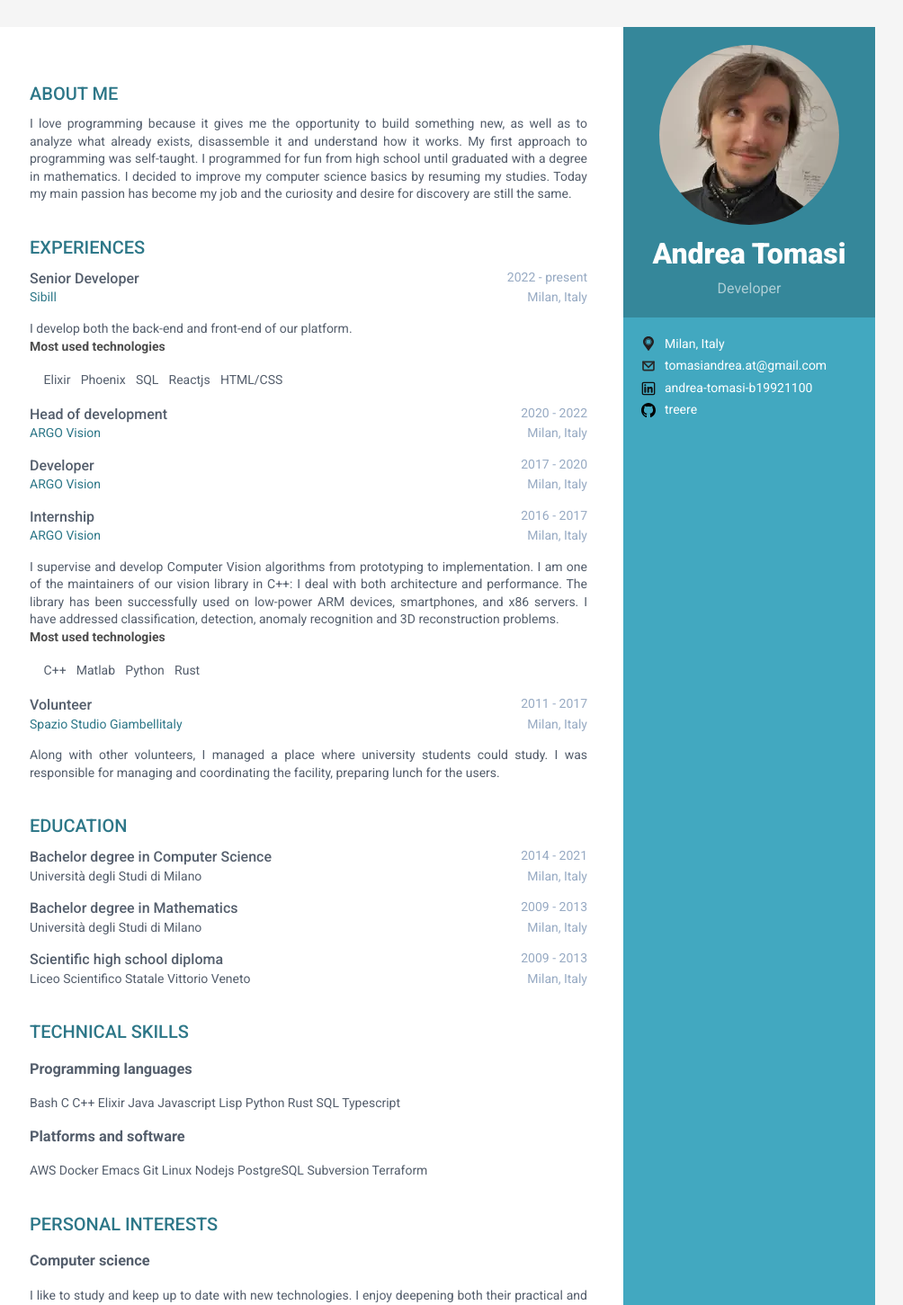
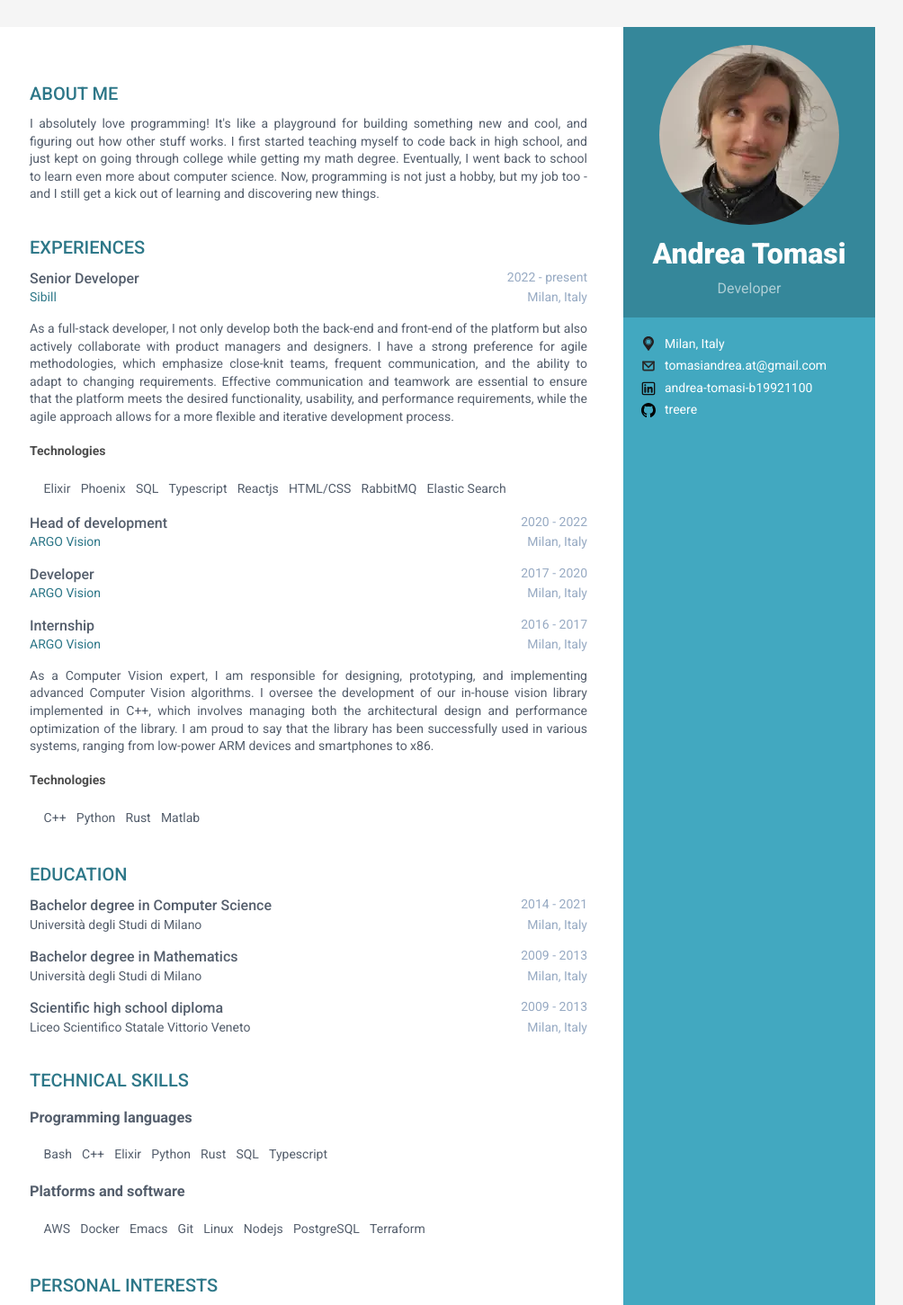
Before and after one commit to treere/cv, a SvelteKit app: page / in a window 1280 px wide. Shown: the top 1451 px of the page at 90% size, without its empty margins (167-1171 px from the left). Built offline with nearby package versions, Linux system fonts and the light colour scheme.

Commit message:
Improve texts

```diff
--- a/src/lib/components/Experience.svelte
+++ b/src/lib/components/Experience.svelte
@@ -1,10 +1,12 @@
 <script lang="ts">
+  import LineList from './LineList.svelte';
+
   export let role: string;
   export let time: string;
   export let company: string;
   export let where: string;
   export let website: string | undefined = undefined;
-  export let tecnologies: string[] | undefined = undefined;
+  export let technologies: string[] | undefined = undefined;
 </script>
 
 <div class="job-description">
@@ -28,15 +30,10 @@
 
 <slot />
 
-{#if tecnologies !== undefined}
-  <div>
-    <div class="tecnologies-title">Most used technologies</div>
-
-    <ul class="tecnologies-list">
-      {#each tecnologies as tecnology}
-        <li>{tecnology}</li>
-      {/each}
-    </ul>
+{#if technologies !== undefined}
+  <div class="tecnologies">
+    <h4 class="title">Technologies</h4>
+    <LineList list={technologies} />
   </div>
 {/if}
 
@@ -61,28 +58,20 @@
   .row {
     display: flex;
     flex-direction: row;
-  }
-  .row > div:last-child {
-    margin-left: auto;
-    color: #97aac3;
+
+    > div:last-child {
+      margin-left: auto;
+      color: #97aac3;
+    }
   }
 
-  .tecnologies-title {
-    margin-bottom: 10px;
-    color: rgba(0, 0, 0, 0.7);
-    font-size: 14px;
-    font-weight: 600;
-    margin-top: 0;
-    margin-bottom: 0;
-  }
+  .tecnologies {
+    margin-top: 10px;
 
-  .tecnologies-list {
-    list-style: none;
-    padding-left: 10px;
-  }
-
-  .tecnologies-list li {
-    display: inline-block;
-    padding: 0.25em 0.4em;
+    .title {
+      color: rgba(0, 0, 0, 0.7);
+      font-size: 14px;
+      font-weight: 600;
+    }
   }
 </style>
--- /dev/null
+++ b/src/lib/components/LineList.svelte
@@ -0,0 +1,21 @@
+<script>
+  export let list;
+</script>
+
+<ul>
+  {#each list as element}
+    <li>{element}</li>
+  {/each}
+</ul>
+
+<style>
+  ul {
+    list-style: none;
+    padding-left: 10px;
+  }
+
+  li {
+    display: inline-block;
+    padding: 0.25em 0.4em;
+  }
+</style>
--- a/src/routes/+page.svelte
+++ b/src/routes/+page.svelte
@@ -2,6 +2,7 @@
   import Email from '$lib/components/Email.svelte';
   import Experience from '$lib/components/Experience.svelte';
   import Github from '$lib/components/Github.svelte';
+  import LineList from '$lib/components/LineList.svelte';
   import Location from '$lib/components/Location.svelte';
   import Linkedin from '$lib/components/Linkedin.svelte';
   import Page from '$lib/components/Page.svelte';
@@ -13,12 +14,11 @@
 <Page>
   <svelte:fragment slot="central">
     <Section title="About me">
-      I love programming because it gives me the opportunity to build something new, as well as to
-      analyze what already exists, disassemble it and understand how it works. My first approach to
-      programming was self-taught. I programmed for fun from high school until graduated with a
-      degree in mathematics. I decided to improve my computer science basics by resuming my studies.
-      Today my main passion has become my job and the curiosity and desire for discovery are still
-      the same.
+      I absolutely love programming! It's like a playground for building something new and cool, and
+      figuring out how other stuff works. I first started teaching myself to code back in high
+      school, and just kept on going through college while getting my math degree. Eventually, I
+      went back to school to learn even more about computer science. Now, programming is not just a
+      hobby, but my job too - and I still get a kick out of learning and discovering new things.
     </Section>
 
     <Section title="Experiences">
@@ -28,9 +28,24 @@
         company="Sibill"
         where="Milan, Italy"
         website="https://sibill.it"
-        tecnologies={['Elixir', 'Phoenix', 'SQL', 'Reactjs', 'HTML/CSS']}
+        technologies={[
+          'Elixir',
+          'Phoenix',
+          'SQL',
+          'Typescript',
+          'Reactjs',
+          'HTML/CSS',
+          'RabbitMQ',
+          'Elastic Search'
+        ]}
       >
-        I develop both the back-end and front-end of our platform.
+        As a full-stack developer, I not only develop both the back-end and front-end of the
+        platform but also actively collaborate with product managers and designers. I have a strong
+        preference for agile methodologies, which emphasize close-knit teams, frequent
+        communication, and the ability to adapt to changing requirements. Effective communication
+        and teamwork are essential to ensure that the platform meets the desired functionality,
+        usability, and performance requirements, while the agile approach allows for a more flexible
+        and iterative development process.
       </Experience>
       <Experience
         role="Head of development"
@@ -52,23 +67,14 @@
         company="ARGO Vision"
         where="Milan, Italy"
         website="https://argo.vision"
-        tecnologies={['C++', 'Matlab', 'Python', 'Rust']}
+        technologies={['C++', 'Python', 'Rust', 'Matlab']}
       >
-        I supervise and develop Computer Vision algorithms from prototyping to implementation. I am
-        one of the maintainers of our vision library in C++: I deal with both architecture and
-        performance. The library has been successfully used on low-power ARM devices, smartphones,
-        and x86 servers. I have addressed classification, detection, anomaly recognition and 3D
-        reconstruction problems.
-      </Experience>
-      <Experience
-        role="Volunteer"
-        time="2011 - 2017"
-        company="Spazio Studio Giambellitaly"
-        where="Milan, Italy"
-        website="https://www.facebook.com/spaziostudiogy"
-      >
-        Along with other volunteers, I managed a place where university students could study. I was
-        responsible for managing and coordinating the facility, preparing lunch for the users.
+        As a Computer Vision expert, I am responsible for designing, prototyping, and implementing
+        advanced Computer Vision algorithms. I oversee the development of our in-house vision
+        library implemented in C++, which involves managing both the architectural design and
+        performance optimization of the library. I am proud to say that the library has been
+        successfully used in various systems, ranging from low-power ARM devices and smartphones to
+        x86.
       </Experience>
     </Section>
 
@@ -94,28 +100,36 @@
     </Section>
 
     <Section title="Technical skills">
-      <h3>Programming languages</h3>
-      Bash C C++ Elixir Java Javascript Lisp Python Rust SQL Typescript
+      <Subsection title="Programming languages">
+        <LineList list={['Bash', 'C++', 'Elixir', 'Python', 'Rust', 'SQL', 'Typescript']} />
+      </Subsection>
 
-      <h3>Platforms and software</h3>
-      AWS Docker Emacs Git Linux Nodejs PostgreSQL Subversion Terraform
+      <Subsection title="Platforms and software">
+        <LineList
+          list={['AWS', 'Docker', 'Emacs', 'Git', 'Linux', 'Nodejs', 'PostgreSQL', 'Terraform']}
+        />
+      </Subsection>
     </Section>
 
     <Section title="Personal interests">
       <Subsection title="Computer science">
-        I like to study and keep up to date with new technologies. I enjoy deepening both their
-        practical and theoretical sides. I usually attend different meetups: JUG (Jvm User Group),
-        XPUG (eXtreme Programming User Group), Rust Milano and Opensource Saturday.
+        I really enjoy learning about and staying current with new technologies. I love diving into
+        both the practical and theoretical aspects of them. I often attend various meetups to fuel
+        my curiosity, such as JVM User Group, eXtreme Programming User Group, Rust Milano, and
+        Opensource Saturday. It's a great way to connect with like-minded people and learn from each
+        other's experiences!
       </Subsection>
 
       <Subsection title="Bike">
-        Bicycle is my primary mode of transportation. I use it for all urban travel and, when
-        possible, for my excursions.
+        My bicycle is my go-to mode of transportation for urban travel and excursions. I love the
+        exercise and connection to the environment it provides. Whether I'm running errands or
+        exploring new places, cycling brings me joy and fulfillment.
       </Subsection>
 
       <Subsection title="Food">
-        I think eating is one of life's pleasures. With cooking you have the ability to mix and
-        match ingredients to create something that is far more than the sum of its parts.
+        I believe that eating is one of life's greatest pleasures. Cooking allows me to combine
+        ingredients in creative ways, resulting in dishes that are greater than the sum of their
+        parts. It's a fun and rewarding way to express myself and nourish my body.
       </Subsection>
     </Section>
   </svelte:fragment>
```
